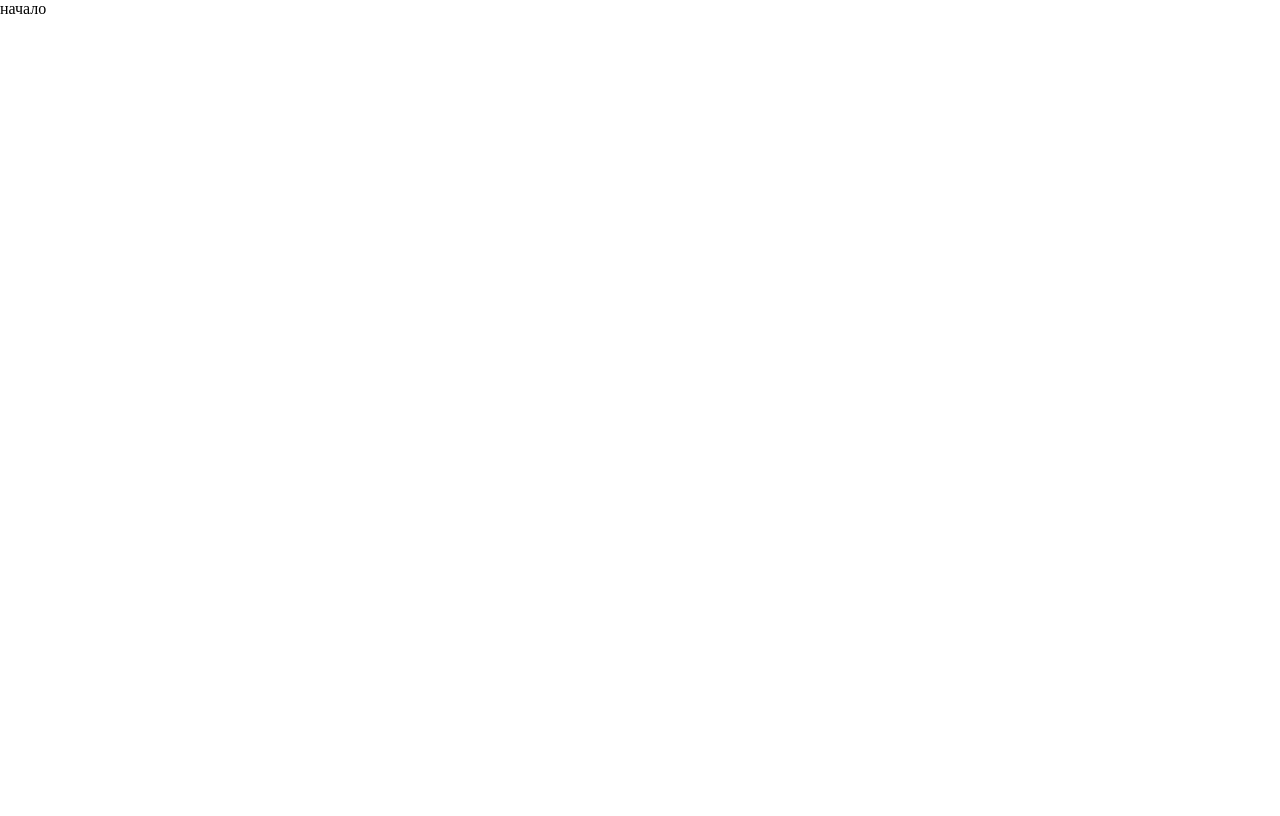
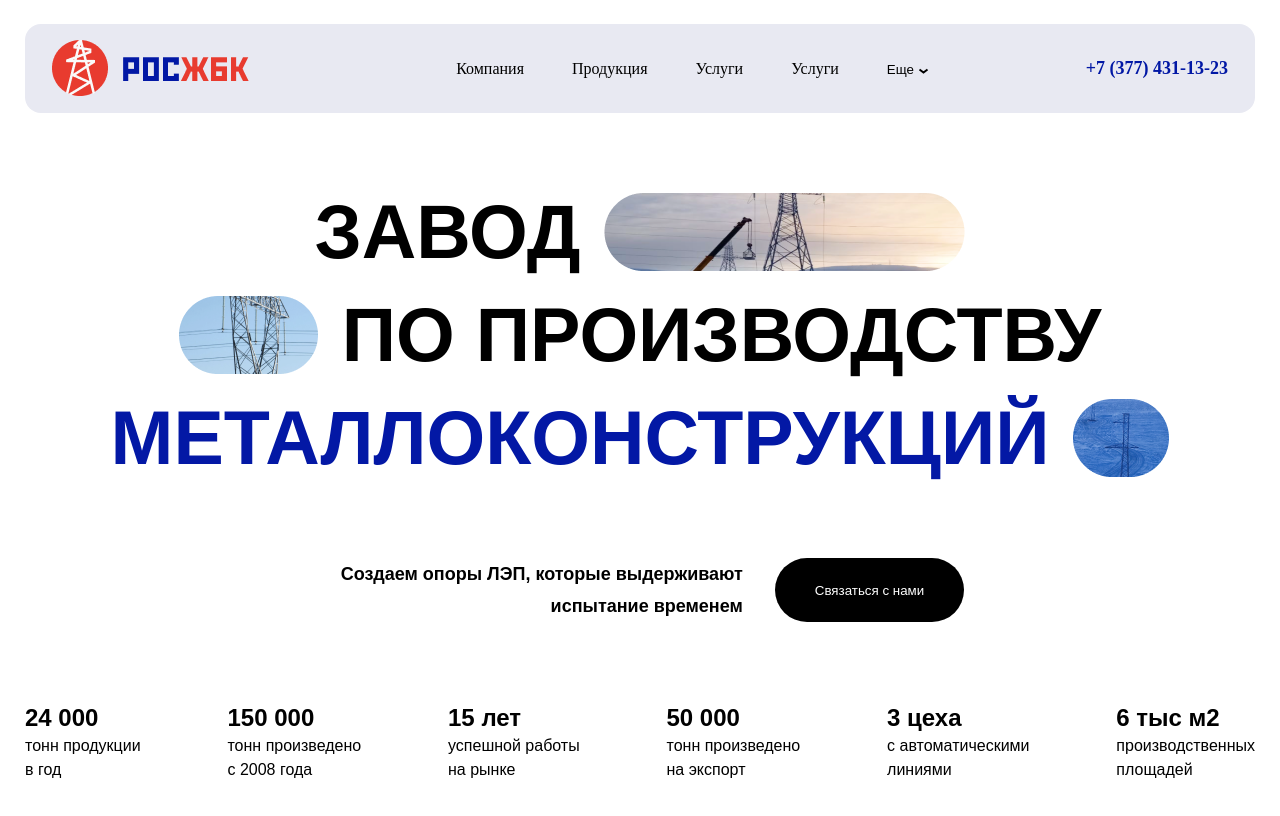
Before and after one commit to FlameFront-end/TopROI, a website: page app/index.html in a window 1280 px wide. Drawn offline with Linux system fonts and the light colour scheme.

Commit message:
feat: add header

```diff
--- a/app/index.html
+++ b/app/index.html
@@ -1,5 +1,5 @@
 <!doctype html>
-<html lang="en">
+<html lang="ru">
 <head>
     <meta charset="UTF-8">
     <meta name="viewport"
@@ -9,7 +9,81 @@
     <link rel="stylesheet" href="css/style.min.css">
 </head>
 <body>
-начало
+<div class="container">
+    <nav class="nav">
+        <img class="nav__logo" src="./images/header/logo.png" alt="logo"/>
+        <ul class="nav__list">
+            <li class="nav__list-item">
+                <a class="nav__list-item-link" href="#">Компания</a>
+            </li>
+            <li class="nav__list-item">
+                <a class="nav__list-item-link" href="#">Продукция</a>
+            </li>
+            <li class="nav__list-item">
+                <a class="nav__list-item-link" href="#">Услуги</a>
+            </li>
+            <li class="nav__list-item">
+                <a class="nav__list-item-link" href="#">Услуги</a>
+            </li>
+            <li class="nav__list-item">
+                <button class="nav__list-item-button">
+                    Еще
+                    <svg xmlns="http://www.w3.org/2000/svg" width="11" height="6" viewBox="0 0 11 6" fill="none">
+                        <path d="M1.5 1.53516L5.49987 4.53516L9.5 1.53516" stroke="black" stroke-width="2"/>
+                    </svg>
+                </button>
+            </li>
+        </ul>
+        <div class="nav__tel">
+            <a class="nav__tel-link" href="tel:+73774311323">+7 (377) 431-13-23</a>
+        </div>
+    </nav>
+</div>
+<header class="header">
+    <div class="container">
+        <div class="header__content">
+            <div class="header__title">
+                <div class="header__title-row">ЗАВОД <img class="header__title-img" src="./images/header/header_1.png" alt="header_1"></div>
+                <div class="header__title-row"><img class="header__title-img" src="./images/header/header_2.png" alt="header_2"> ПО ПРОИЗВОДСТВУ</div>
+                <div class="header__title-row"> <span class="header__span-blue">МЕТАЛЛОКОНСТРУКЦИЙ</span><img class="header__title-img" src="./images/header/header_3.png" alt="header_3"></div>
+            </div>
+            <div class="header__contact">
+                <h3 class="header__contact-text">
+                    Создаем опоры ЛЭП, которые выдерживают испытание временем
+                </h3>
+                <button class="header__contact-btn btn">
+                    Связаться с нами
+                </button>
+            </div>
+            <div class="header__history">
+                <div class="header__history-item">
+                    <span class="header__history-item__quantity">24 000</span>
+                    <h6 class="header__history-item__title">тонн продукции <br> в год</h6>
+                </div>
+                <div class="header__history-item">
+                    <span class="header__history-item__quantity">150 000</span>
+                    <h6 class="header__history-item__title">тонн произведено <br> с 2008 года</h6>
+                </div>
+                <div class="header__history-item">
+                    <span class="header__history-item__quantity">15 лет</span>
+                    <h6 class="header__history-item__title">успешной работы <br> на рынке</h6>
+                </div>
+                <div class="header__history-item">
+                    <span class="header__history-item__quantity">50 000</span>
+                    <h6 class="header__history-item__title">тонн произведено <br> на экспорт</h6>
+                </div>
+                <div class="header__history-item">
+                    <span class="header__history-item__quantity">3 цеха</span>
+                    <h6 class="header__history-item__title">с автоматическими <br> линиями</h6>
+                </div>
+                <div class="header__history-item">
+                    <span class="header__history-item__quantity">6 тыс м2</span>
+                    <h6 class="header__history-item__title">производственных <br> площадей</h6>
+                </div>
+            </div>
+        </div>
+    </div>
+</header>
 <script src="js/main.min.js"></script>
 </body>
 </html>
--- /dev/null
+++ b/app/scss/_global.scss
@@ -0,0 +1,17 @@
+.container {
+  max-width: 1552px;
+  margin: 0 auto;
+  padding: 0 25px;
+}
+
+.btn {
+  display: inline-flex;
+  padding: 16px 40px;
+  flex-direction: column;
+  justify-content: center;
+  align-items: center;
+  gap: 8px;
+  border-radius: 88px;
+  background: #000;
+  color: #FFF;
+}
--- /dev/null
+++ b/app/scss/_header.scss
@@ -0,0 +1,53 @@
+.header {
+  font-family: Montserrat, sans-serif;
+  &__title {
+    display: flex;
+    flex-direction: column;
+    gap: 24px;
+    margin-top: 80px;
+    font-size: 5.9vw;
+    font-weight: 600;
+    line-height: 100%;
+  }
+  &__title-row {
+    display: flex;
+    justify-content: center;
+    align-items: center;
+    gap: 24px
+  }
+  &__span-blue {
+    color: #0318A5;
+  }
+  &__contact {
+    display: flex;
+    justify-content: center;
+    gap: 32px;
+    margin: 80px 0;
+    &-text {
+      max-width: 427px;
+      text-align: right;
+      font-family: Montserrat, sans-serif;
+      font-size: 18px;
+      line-height: 32px;
+    }
+  }
+  &__history {
+    display: flex;
+    justify-content: space-between;
+    flex-wrap: wrap;
+    margin-bottom: 120px;
+  }
+  &__history-item {
+    max-width: 236px;
+    &__quantity{
+      font-size: 24px;
+      font-weight: 600;
+      line-height: 32px;
+    }
+    &__title {
+      font-size: 16px;
+      font-weight: 400;
+      line-height: 24px;
+    }
+  }
+}
--- /dev/null
+++ b/app/scss/_nav.scss
@@ -0,0 +1,21 @@
+.nav {
+  display: flex;
+  justify-content: space-between;
+  align-items: center;
+  padding: 16px 27px;
+  margin-top: 24px;
+  border-radius: 16px;
+  background: #E8E9F2;
+  &__logo {
+  }
+  &__list {
+    display: flex;
+    gap: 48px;
+  }
+  &__tel {
+    color: #0218A5;
+    font-size: 18px;
+    font-weight: 600;
+    line-height: 140%;
+  }
+}
--- /dev/null
+++ b/app/scss/_reset.scss
@@ -0,0 +1,20 @@
+* {
+  margin: 0;
+  padding: 0;
+}
+
+a {
+  text-decoration: none;
+  color: inherit;
+}
+
+button {
+  cursor: pointer;
+  background-color: transparent;
+  border: none;
+  outline: none;
+}
+
+li {
+  list-style: none;
+}
--- a/app/scss/style.scss
+++ b/app/scss/style.scss
@@ -1,4 +1,4 @@
-* {
-  margin: 0;
-  padding: 0;
-}
+@import 'reset';
+@import 'header';
+@import "global";
+@import "nav";
```
Also changed, not shown: app/css/style.min.css, app/images/header/header_1.png (added), app/images/header/header_2.png (added), app/images/header/header_3.png (added), app/images/header/logo.png (added), dist/css/style.min.css, dist/images/header/header_1.png (added), dist/images/header/header_2.png (added), dist/images/header/header_3.png (added), dist/images/header/logo.png (added), dist/index.html.
